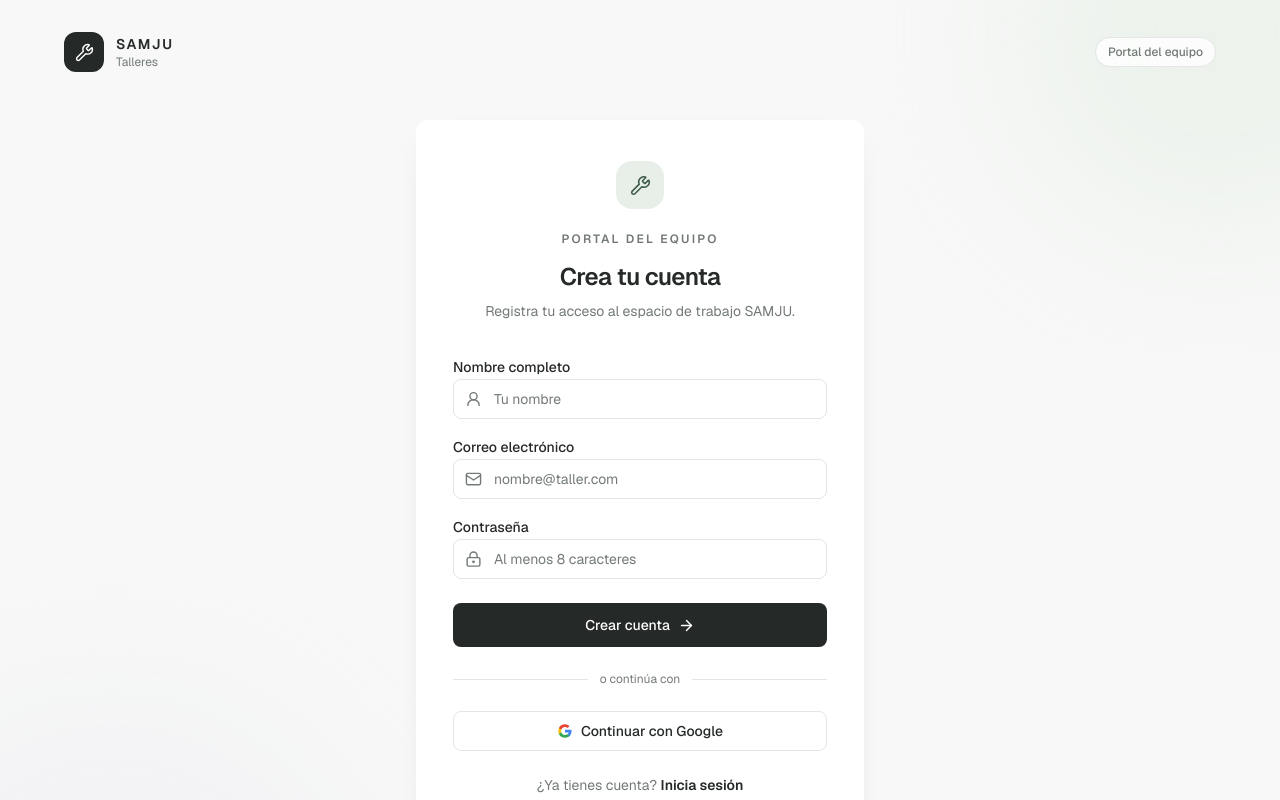
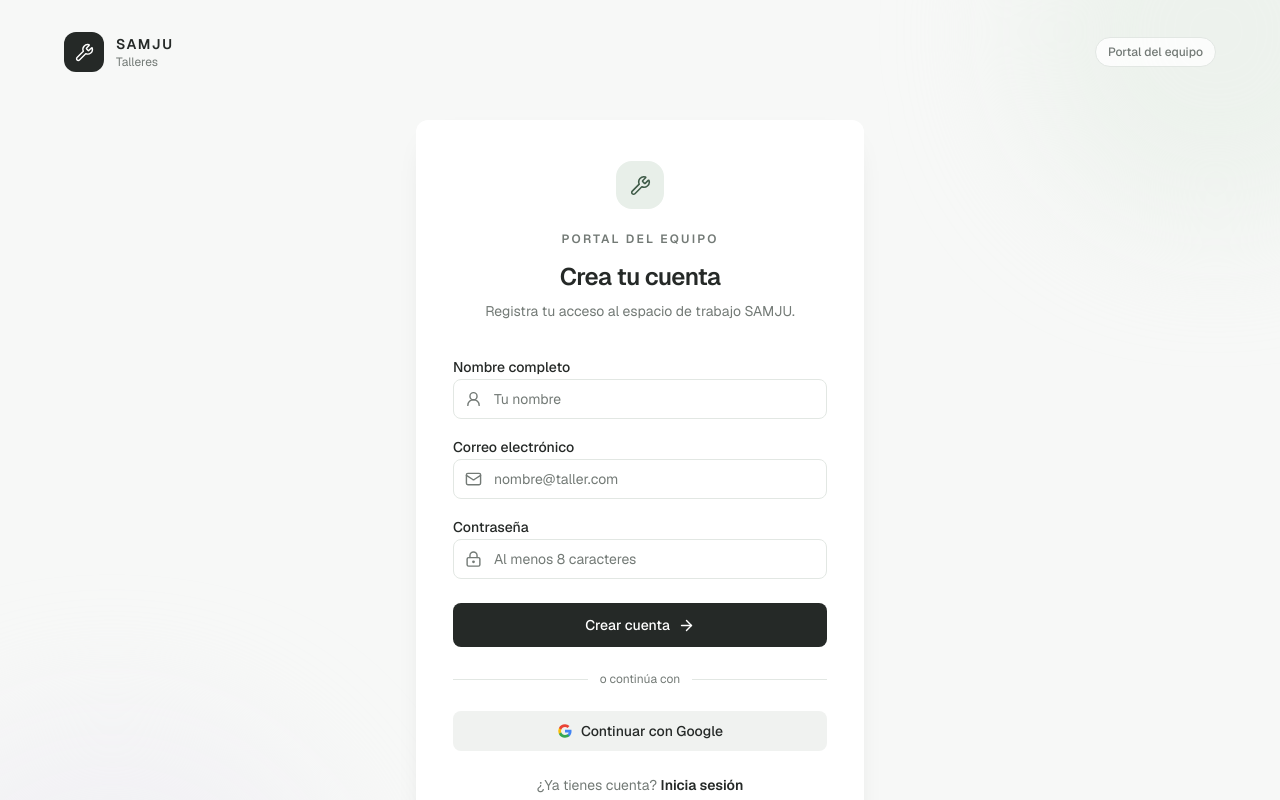
Before and after one commit to paboncito666/samju-talleres, a Next.js app in the folder samju-talleres/: page /register in a window 1280 px wide. Shown: the top 800 px of the page. Built offline with nearby package versions, Linux system fonts and the light colour scheme.

Commit message:
correccion errores

```diff
--- a/samju-talleres/src/components/auth/auth-form.tsx
+++ b/samju-talleres/src/components/auth/auth-form.tsx
@@ -304,7 +304,7 @@
           className="w-full"
           disabled={isSubmitting || isGoogleLoading}
           onClick={signInWithGoogle}
-          variant="outline"
+          variant="secondary"
         >
           {isGoogleLoading ? (
             <LoaderCircle aria-hidden="true" className="animate-spin" size={17} />
--- a/samju-talleres/src/components/auth/sign-out-button.tsx
+++ b/samju-talleres/src/components/auth/sign-out-button.tsx
@@ -25,7 +25,7 @@
   const { pending } = useFormStatus();
 
   return (
-    <Button disabled={pending} type="submit" variant="outline">
+    <Button disabled={pending} type="submit" variant="secondary">
       {pending ? (
         <LoaderCircle aria-hidden="true" className="animate-spin" size={16} />
       ) : (
```
